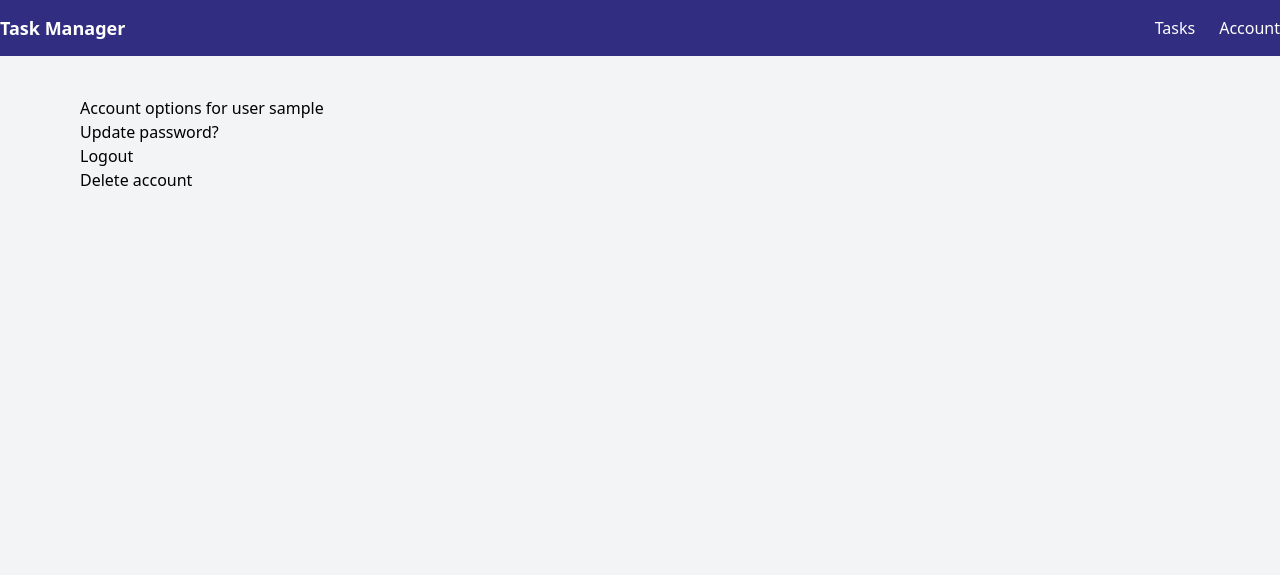
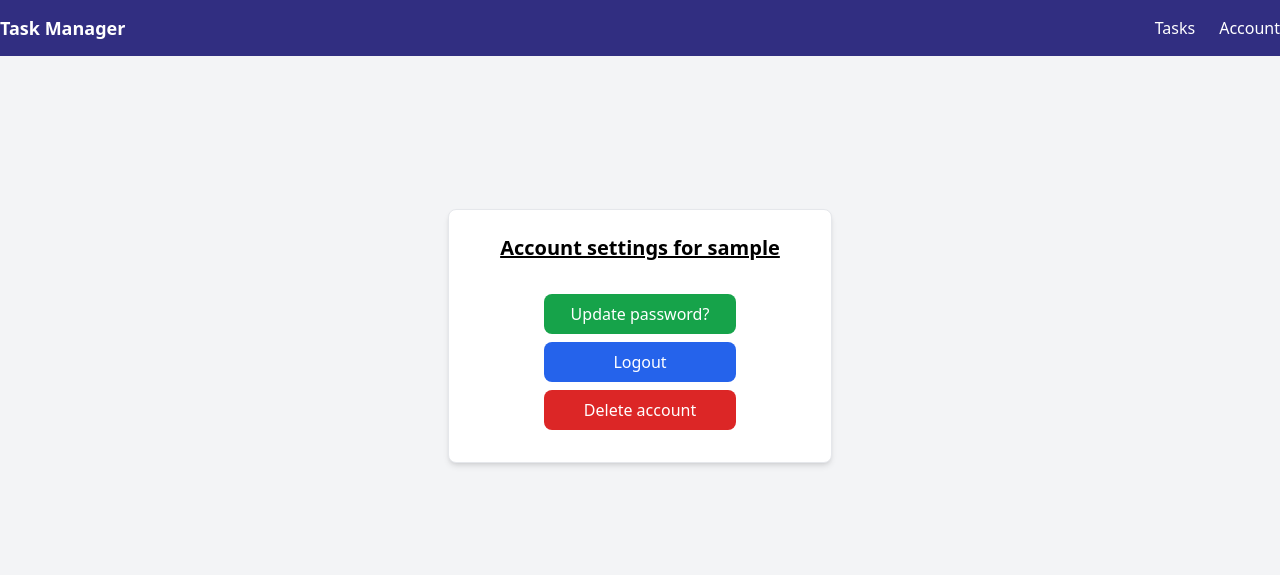
Before and after one commit to mpbe/TaskManager, a Flask app: page /auth/account in a window 1280 px wide. Shown: the top 575 px of the page. Run offline with Flask 3, Linux system fonts and the light colour scheme; the visitor is signed in with stand-in values (Sample User, id 1); some libraries are stand-ins or nearby versions.

Commit message:
styled the accounts page

```diff
--- a/app/templates/account.html
+++ b/app/templates/account.html
@@ -6,22 +6,26 @@
 
 {%block content%}
 
-<h2>Account options for user {{current_user.username}}</h2>
+<div class="flex justify-center min-h-[60vh]">
+    <div class="max-w-sm w-full m-auto p-6 bg-white shadow-md rounded-lg border border-gray-200">
+        <h2 class="text-center text-xl font-semibold mb-6 underline">Account settings for {{current_user.username}}</h2>
 
-<a href="{{url_for('auth.update_password')}}" class="hover:text-gray-400">Update password?</a>
+        <div class="flex flex-col justify-center space-y-2 max-w-52 m-auto text-white p-2">
+            <a href="{{url_for('auth.update_password')}}" class="bg-green-600 text-center hover:bg-green-700 block rounded-lg py-2 px-3 w-full">Update password?</a>
 
             <form action="{{url_for('auth.logout')}}"
-      class="hover:text-gray-400"
                   method="post"
                   onsubmit="return confirm('are you sure you want to log out?')">
-      <button>Logout</button>
+                <button class="bg-blue-600 hover:bg-blue-700 rounded-lg py-2 px-3 w-full">Logout</button>
             </form>
 
             <form action="{{url_for('auth.delete')}}"
-      class="hover:text-gray-400"
                   method="post"
                   onsubmit="return confirm('are you sure you want to delete?')">
-      <button>Delete account</button>
+                <button class="bg-red-600 hover:bg-red-700 rounded-lg py-2 px-3 w-full">Delete account</button>
             </form>
+        </div>
+    </div>
+</div>
 
 {%endblock%}
```
Lines whose indentation alone changed are shown as unchanged.
